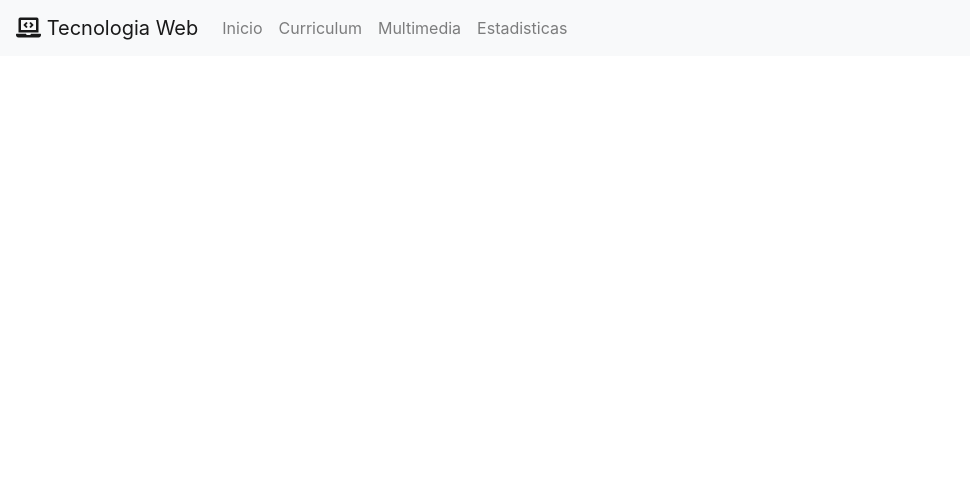
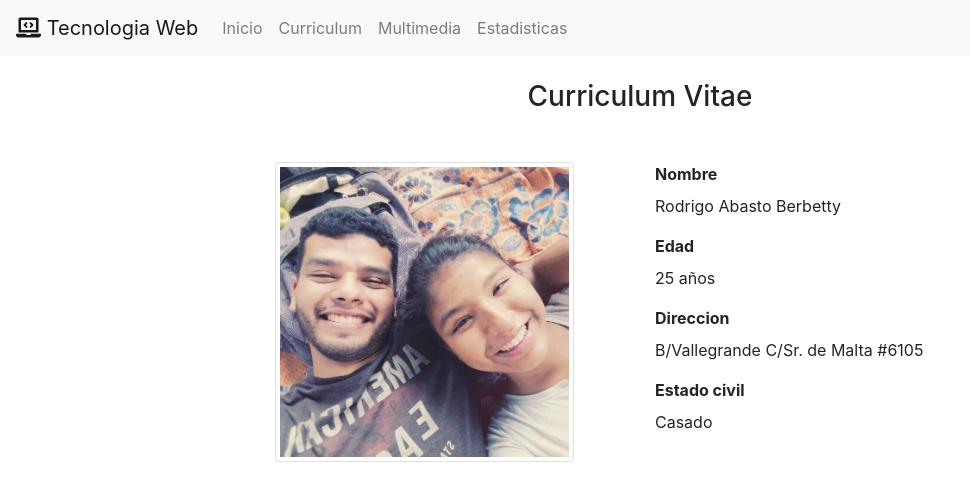
Before and after one commit to rodrigoAb21/Tecno, a plain HTML site: page curriculum.html in a window 1280 px wide. Shown: the whole page, without its empty margins (0-970 px from the left). Drawn offline with Linux system fonts and the light colour scheme.

Commit message:
Centrando el curriculum
Apenas se inicio esto

```diff
--- a/curriculum.html
+++ b/curriculum.html
@@ -35,6 +35,33 @@
 </nav>
 
 
+<div class="container mt-4">
+    <div class="row">
+        <div class="col col-xs-12 col-sm-12 col-md-8 col-lg-8 ml-auto mr-auto">
+            <h3 class="text-center">Curriculum Vitae</h3>
+            <div class="row mt-5">
+                <div class="col col-xs-12 col-sm-6 col-md-6 col-lg-6">
+                    <img src="multimedia/img/foto.jpg" alt="fotografia" class="img-thumbnail" style="height: 300px">
+                </div>
+                <div class="col col-xs-12 col-sm-6 col-md-6 col-lg-6">
+                    <label><b>Nombre</b></label>
+                    <p>Rodrigo Abasto Berbetty</p>
+
+                    <label><b>Edad</b></label>
+                    <p>25 años</p>
+
+                    <label><b>Direccion</b></label>
+                    <p>B/Vallegrande C/Sr. de Malta #6105</p>
+
+                    <label><b>Estado civil</b></label>
+                    <p>Casado</p>
+                </div>
+            </div>
+        </div>
+    </div>
+</div>
+
+
 <script src="js/jquery.min.js"></script>
 <script src="js/popper.min.js"></script>
 <script src="js/bootstrap.min.js"></script>
```
Also changed, not shown: multimedia/img/foto.jpg (added).
